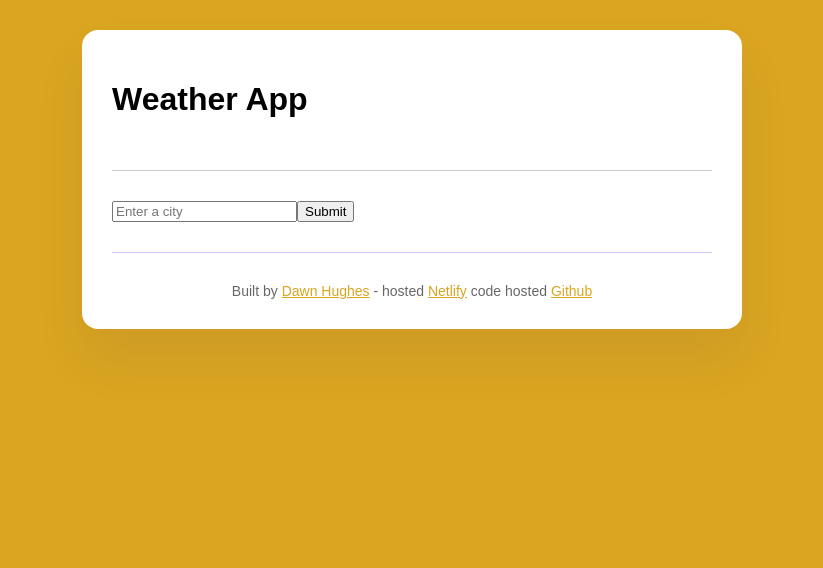
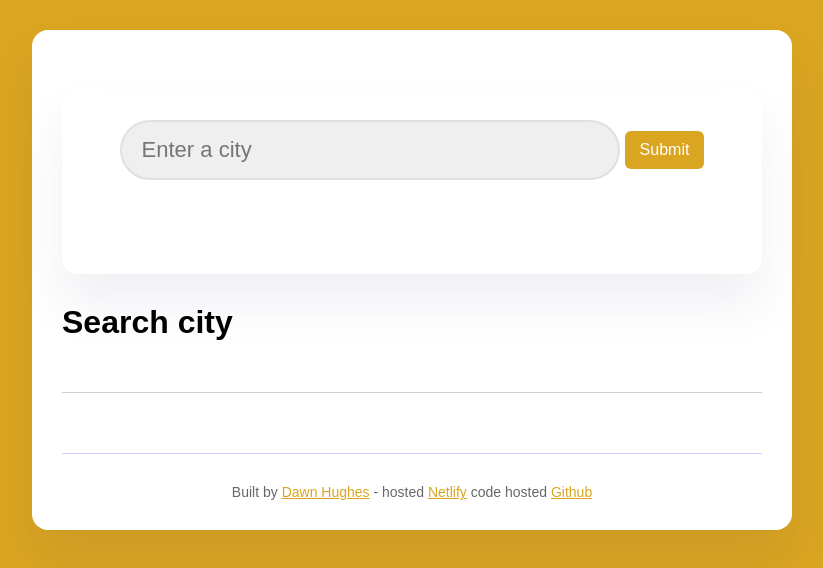
Before and after one commit to FedDawb/my-new-app, a React (Create React App) app: page / in a window 1280 px wide. Shown: the top 568 px of the page, without its empty margins (228-1051 px from the left). Built offline with nearby package versions, Linux system fonts and the light colour scheme.

Commit message:
Amending layout to look more user friendly and moving the design

```diff
--- a/src/App.js
+++ b/src/App.js
@@ -1,15 +1,18 @@
-import React from "react";
+import React, { useState} from "react";
 import Weather from "./Weather";
 import "./styles.css";
 
 function App() {
+  const[currentCity, setCurrentCity] = useState("");
+
   return (
     <div className="weather-app">
       <header>
-        <h1>Weather App</h1>
+         <Weather onCityChange={setCurrentCity}/>
+         <h1>{currentCity || "Search city"} </h1>
       </header>
       <main>
-        <Weather />
+
       </main>
       <footer>
         Built by{" "}
--- a/src/Weather.js
+++ b/src/Weather.js
@@ -1,7 +1,7 @@
 import React, { useState } from "react";
 import axios from "axios";
 
-export default function Weather() {
+export default function Weather({ onCityChange }) {
   const [city, setCity] = useState("");
   const [loaded, setLoaded] = useState(false);
   const [weather, setWeather] = useState({});
@@ -19,8 +19,12 @@ export default function Weather() {
 
   function handleSubmit(event) {
     event.preventDefault();
-    let apiKey = "3fd91e83d21c4db97b409a3e896f8db6";
-    let apiUrl = `https://api.openweathermap.org/data/2.5/weather?q=${city}&appid=${apiKey}&units=metric`;
+    if (onCityChange) {
+      onCityChange(city);
+    }
+
+    const apiKey = "3fd91e83d21c4db97b409a3e896f8db6";
+    const apiUrl = `https://api.openweathermap.org/data/2.5/weather?q=${city}&appid=${apiKey}&units=metric`;
     axios.get(apiUrl).then(displayWeather);
   }
 
@@ -28,29 +32,43 @@ export default function Weather() {
     setCity(event.target.value);
   }
 
-  let form = (
-    <form onSubmit={handleSubmit}>
-      <input type="search" placeholder="Enter a city" onChange={updateCity} />
-      <button type="submit"> Submit</button>
+    return (
+  <div className="weather-app">
+    <div className="search-bar">
+      <form onSubmit={handleSubmit} className="search-form">
+        <input
+        type="search"
+        className="search-form-input"
+        placeholder="Enter a city"
+        onChange={updateCity}
+      />
+
+      <button type="submit" className="search-form-button">
+        Submit
+      </button>
     </form>
-  );
+    </div>
 
-  if (loaded) {
-    return (
-      <div>
-        {form}
-        <ul style={{ listStyleType: "none" }}>
+
+    {loaded && (
+      <div className="weather-results">
+        {/* Weather icon above city name */}
+        <div className="weather-icon">
+          <img src={weather.icon} alt={weather.description} />
+        </div>
+
+
+
+        <h1 className="weather-city">{city}</h1>
+
+        <ul className="weather-details">
           <li>Temperature: {Math.round(weather.temperature)}°C</li>
-          <li>Description:{weather.description}</li>
+          <li>Description: {weather.description}</li>
           <li>Humidity: {weather.humidity}%</li>
-          <li>Wind: {weather.wind}km/h</li>
-          <li>
-            <img src={weather.icon} alt={weather.description} />
-          </li>
+          <li>Wind: {weather.wind} km/h</li>
         </ul>
       </div>
+    )}
+  </div>
     );
-  } else {
-    return form;
   }
-}
--- a/src/styles.css
+++ b/src/styles.css
@@ -9,7 +9,8 @@ a {
 
 .weather-app {
     background: white;
-    max-width: 600px;
+    max-width: 700px;
+    max-height: 90%;
     margin: 30px auto;
     box-shadow: 0 30px 50px rgba(65, 50, 100, 0.08);
     padding: 30px;
@@ -26,18 +27,35 @@ main {
     padding: 30px 0;
 }
 
+.search-form {
+    display:flex;
+    justify-content: center;
+    align-items: center;
+    margin-bottom: 10%;
+    width: 100%;
+    height: 20%;
+}
+
 .search-form-input {
     background-color: #f0efef;
-    border: none;
-    border-radius: 6px;
-    width: 80%;
-    font-size: 16px;
-    padding: 15px 20px;
+    border: 2px  solid #e0e0e0;
+    border-radius: 50px;
+    width: 75%;
+    font-size: 22px;
+    padding: 22px 30px;
+    outline: none;
+    transition: all 0.3s ease;
+}
+
+.search-form-input:focus {
+    border-color: goldenrod;
+    background-color: #fff;
+    box-shadow: 0 0 12px rgba (218, 165, 32, 0.5);
 }
 
 .search-form-button {
     background-color: goldenrod;
-    padding: 15px 30px;
+    padding: 10px 15px;
     border: none;
     font-size: 16px;
     margin-left: 5px;
@@ -75,7 +93,7 @@ main {
 
 .weather-app-icon {
     font-size: 70px;
-    margin-top: 22px;
+    margin-left: auto;
 }
 
 .weather-app-temperature {
@@ -119,6 +137,37 @@ main {
     width: 100%;
 }
 
+.weather-layout {
+    display: flex;
+    justify-content: space-between;
+    align-items: flex-start;
+    gap: 40px;
+    margin-top: 30px;
+}
+
+
+.weather-left {
+    flex: 1;
+}
+
+.weather-right {
+  flex: 1;
+  background: #f9f9f9;
+  padding: 20px;
+  border-radius: 12px;
+  box-shadow: 0 4px 8px rgba(0, 0, 0, 0.1);
+}
+
+.weather-right ul {
+    padding: 0;
+    margin: 0;
+}
+
+.weather-right li {
+  margin-bottom: 12px;
+  font-size: 18px;
+}
+
 footer {
     border-top: 1px solid rgb(207, 205, 2050);
     padding: 30px 0 0 0;
@@ -126,3 +175,67 @@ footer {
     font-size: 14px;
     color: rgba(0, 0, 0, 0.6);
 }
+
+@media (max-width: 768px) {
+  .weather-layout {
+    flex-direction: column;
+    gap: 20px;
+  }
+  .weather-left,
+  .weather-right {
+    flex: 1 1 100%;
+  }
+
+  .weather-right {
+    padding: 15px;
+  }
+
+  .search-form-input {
+    width: 100%;
+  }
+}
+/* Full-width search bar at the top */
+.search-bar {
+  width: 100%;
+  margin-bottom: 30px;
+}
+
+.search-form {
+  display: flex;
+  justify-content: center;
+  width: 100%;
+}
+
+.search-form-input {
+  flex: 1;
+  max-width: 500px;
+  background-color: #f0efef;
+  border: 2px solid #e0e0e0;
+  border-radius: 50px;
+  font-size: 22px;
+  padding: 15px 20px;
+  outline: none;
+  transition: all 0.3s ease;
+}
+
+/* Weather results styling */
+.weather-results {
+  text-align: center;
+}
+
+.weather-icon img {
+  width: 100px;
+  margin-bottom: 15px;
+}
+
+.weather-city {
+  font-size: 40px;
+  margin: 10px 0 20px;
+}
+
+.weather-details {
+  list-style: none;
+  padding: 0;
+  font-size: 18px;
+  line-height: 1.6;
+}
```
